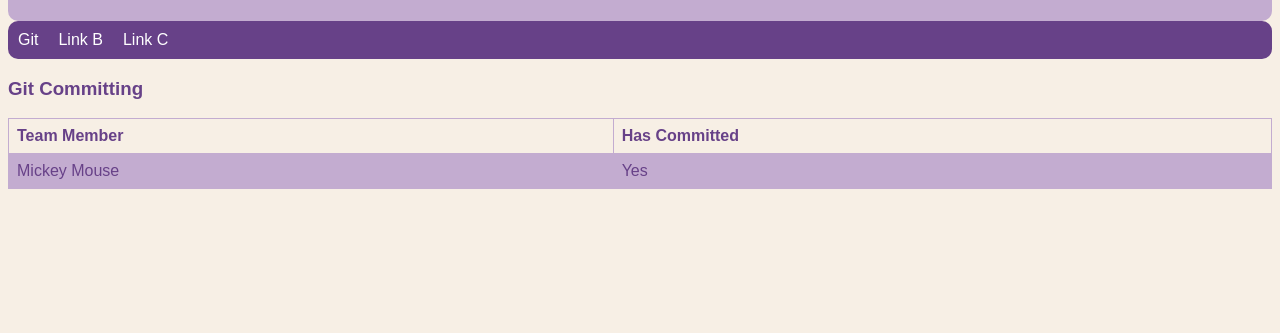
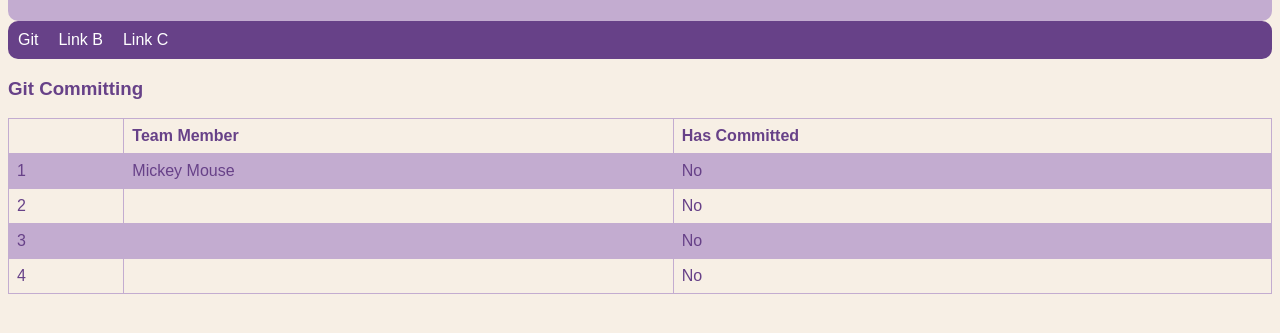
Before and after one commit to UTSWAppDev/AgileRevengers, a plain HTML site: page index.html in a window 1280 px wide. Shown: the part 107-440 px from the top of the page. Drawn offline with Linux system fonts and the light colour scheme.

Commit message:
Update index.html

```diff
--- a/index.html
+++ b/index.html
@@ -20,12 +20,30 @@
         <h3 id="h3Git">Git Committing</h3>
         <table>
             <tr>
+                <th></th>
                 <th>Team Member</th>
                 <th>Has Committed</th>
             </tr>
+            <!-- each team member enter your name and change the "No" to "Yes" for the has committed column -->
             <tr>
+                <td>1</td>
                 <td>Mickey Mouse</td>
-                <td>Yes</td>
+                <td>No</td>
+            </tr>
+            <tr>
+                <td>2</td>
+                <td></td>
+                <td>No</td>
+            </tr>
+            <tr>
+                <td>3</td>
+                <td></td>
+                <td>No</td>
+            </tr>
+            <tr>
+                <td>4</td>
+                <td></td>
+                <td>No</td>
             </tr>
         </table>
     </div>
```
